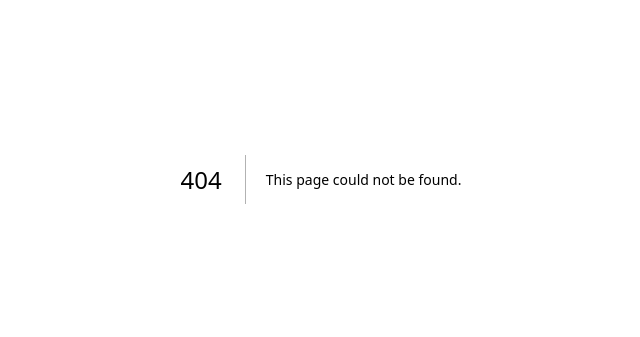
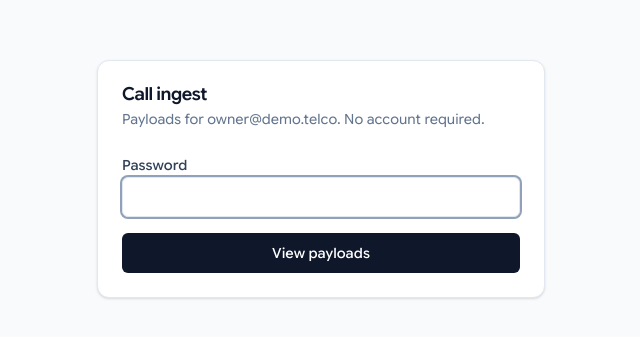
Before and after one commit to ckesisis/telco, a Next.js app: page /dev/calls in a window 1280 px wide. Before the commit this address had no page. Shown: the part 221-558 px from the top of the page, without its empty margins (319-959 px from the left). Built offline with nearby package versions, Linux system fonts and the light colour scheme; no server answers.

Commit message:
added dev payload

```diff
--- /dev/null
+++ b/src/app/dev/calls/actions.ts
@@ -0,0 +1,35 @@
+"use server";
+
+import { cookies } from "next/headers";
+import { redirect } from "next/navigation";
+import {
+  CALL_INGEST_SHARE_COOKIE,
+  callIngestShareCookieValue,
+  callIngestSharePasswordMatches,
+  isCallIngestShareConfigured,
+} from "@/lib/call-ingest-share";
+
+export async function unlockCallIngestView(formData: FormData) {
+  if (!isCallIngestShareConfigured()) {
+    redirect("/dev/calls?error=unconfigured");
+  }
+
+  const password = String(formData.get("password") ?? "");
+  if (!callIngestSharePasswordMatches(password)) {
+    redirect("/dev/calls?error=invalid");
+  }
+
+  const token = callIngestShareCookieValue();
+  if (!token) redirect("/dev/calls?error=unconfigured");
+
+  const cookieStore = await cookies();
+  cookieStore.set(CALL_INGEST_SHARE_COOKIE, token, {
+    httpOnly: true,
+    sameSite: "lax",
+    secure: process.env.NODE_ENV === "production",
+    path: "/dev/calls",
+    maxAge: 60 * 60 * 24 * 7,
+  });
+
+  redirect("/dev/calls");
+}
--- /dev/null
+++ b/src/app/dev/calls/auto-refresh.tsx
@@ -0,0 +1,15 @@
+"use client";
+
+import { useEffect } from "react";
+import { useRouter } from "next/navigation";
+
+export function AutoRefresh({ seconds = 5 }: { seconds?: number }) {
+  const router = useRouter();
+
+  useEffect(() => {
+    const id = setInterval(() => router.refresh(), seconds * 1000);
+    return () => clearInterval(id);
+  }, [router, seconds]);
+
+  return null;
+}
--- /dev/null
+++ b/src/app/dev/calls/page.tsx
@@ -0,0 +1,93 @@
+import { cookies } from "next/headers";
+import { Card, CardContent, CardHeader, CardTitle } from "@/components/ui/card";
+import { CallIngestLog } from "@/app/(dashboard)/settings/organization/call-ingest-log";
+import { db } from "@/lib/db";
+import { listRecentCallEvents } from "@/lib/services/call.service";
+import {
+  CALL_INGEST_OWNER_EMAIL,
+  CALL_INGEST_SHARE_COOKIE,
+  isCallIngestShareUnlocked,
+} from "@/lib/call-ingest-share";
+import { AutoRefresh } from "./auto-refresh";
+import { UnlockForm } from "./unlock-form";
+
+export const dynamic = "force-dynamic";
+
+async function ownerOrganizationId() {
+  const user = await db.user.findUnique({
+    where: { email: CALL_INGEST_OWNER_EMAIL },
+    select: {
+      members: {
+        where: { role: "owner" },
+        select: { organizationId: true, organization: { select: { name: true } } },
+        take: 1,
+      },
+    },
+  });
+  const membership = user?.members[0];
+  if (!membership) return null;
+  return {
+    organizationId: membership.organizationId,
+    organizationName: membership.organization.name,
+  };
+}
+
+export default async function CallIngestSharePage({
+  searchParams,
+}: {
+  searchParams: Promise<{ error?: string }>;
+}) {
+  const { error } = await searchParams;
+  const cookieStore = await cookies();
+  const unlocked = isCallIngestShareUnlocked(
+    cookieStore.get(CALL_INGEST_SHARE_COOKIE)?.value
+  );
+
+  if (!unlocked) {
+    return (
+      <div className="flex min-h-screen items-center justify-center bg-slate-50 p-4">
+        <Card className="w-full max-w-md">
+          <CardHeader>
+            <CardTitle>Call ingest</CardTitle>
+            <p className="text-sm text-slate-500">
+              Payloads for {CALL_INGEST_OWNER_EMAIL}. No account required.
+            </p>
+          </CardHeader>
+          <CardContent>
+            <UnlockForm error={error} />
+          </CardContent>
+        </Card>
+      </div>
+    );
+  }
+
+  const owner = await ownerOrganizationId();
+  const events = owner
+    ? await listRecentCallEvents(owner.organizationId)
+    : [];
+
+  return (
+    <div className="min-h-screen bg-slate-50 p-6">
+      <AutoRefresh />
+      <div className="mx-auto max-w-3xl space-y-4">
+        <div>
+          <h1 className="text-xl font-semibold text-slate-900">Call ingest</h1>
+          <p className="text-sm text-slate-500">
+            {CALL_INGEST_OWNER_EMAIL}
+            {owner ? ` · ${owner.organizationName}` : ""}
+            {" · refreshes every 5s"}
+          </p>
+        </div>
+        {owner ? (
+          <CallIngestLog events={events} />
+        ) : (
+          <Card>
+            <CardContent className="py-6 text-sm text-slate-500">
+              No organization found for {CALL_INGEST_OWNER_EMAIL}.
+            </CardContent>
+          </Card>
+        )}
+      </div>
+    </div>
+  );
+}
--- /dev/null
+++ b/src/app/dev/calls/unlock-form.tsx
@@ -0,0 +1,37 @@
+"use client";
+
+import { useState } from "react";
+import { Button } from "@/components/ui/button";
+import { Input } from "@/components/ui/input";
+import { Label } from "@/components/ui/label";
+import { unlockCallIngestView } from "./actions";
+
+export function UnlockForm({ error }: { error?: string }) {
+  const [pending, setPending] = useState(false);
+
+  return (
+    <form
+      action={async (formData) => {
+        setPending(true);
+        await unlockCallIngestView(formData);
+      }}
+      className="space-y-4"
+    >
+      <div className="space-y-2">
+        <Label htmlFor="password">Password</Label>
+        <Input id="password" name="password" type="password" required autoFocus />
+      </div>
+      {error === "invalid" && (
+        <p className="text-sm text-red-600">Wrong password.</p>
+      )}
+      {error === "unconfigured" && (
+        <p className="text-sm text-red-600">
+          This view is not configured. Set CALL_INGEST_VIEW_PASSWORD.
+        </p>
+      )}
+      <Button type="submit" className="w-full" disabled={pending}>
+        {pending ? "Checking..." : "View payloads"}
+      </Button>
+    </form>
+  );
+}
--- /dev/null
+++ b/src/lib/call-ingest-share.ts
@@ -0,0 +1,42 @@
+import { createHmac, timingSafeEqual } from "crypto";
+
+export const CALL_INGEST_SHARE_COOKIE = "call_ingest_share";
+export const CALL_INGEST_OWNER_EMAIL = "owner@demo.telco";
+
+function sharePassword() {
+  const password = process.env.CALL_INGEST_VIEW_PASSWORD;
+  return password?.trim() ? password : null;
+}
+
+export function isCallIngestShareConfigured() {
+  return sharePassword() !== null;
+}
+
+function shareToken() {
+  const password = sharePassword();
+  if (!password) return null;
+  return createHmac("sha256", password).update("call-ingest-share").digest("hex");
+}
+
+function safeEqual(left: string, right: string) {
+  const a = Buffer.from(left);
+  const b = Buffer.from(right);
+  if (a.length !== b.length) return false;
+  return timingSafeEqual(a, b);
+}
+
+export function callIngestShareCookieValue() {
+  return shareToken();
+}
+
+export function isCallIngestShareUnlocked(cookieValue: string | undefined) {
+  const expected = shareToken();
+  if (!expected || !cookieValue) return false;
+  return safeEqual(cookieValue, expected);
+}
+
+export function callIngestSharePasswordMatches(input: string) {
+  const password = sharePassword();
+  if (!password) return false;
+  return safeEqual(input, password);
+}
--- a/src/middleware.ts
+++ b/src/middleware.ts
@@ -1,7 +1,7 @@
 import { NextResponse } from "next/server";
 import type { NextRequest } from "next/server";
 
-const publicPaths = ["/login", "/api/auth"];
+const publicPaths = ["/login", "/api/auth", "/dev/calls"];
 
 export function middleware(request: NextRequest) {
   const { pathname } = request.nextUrl;
```
